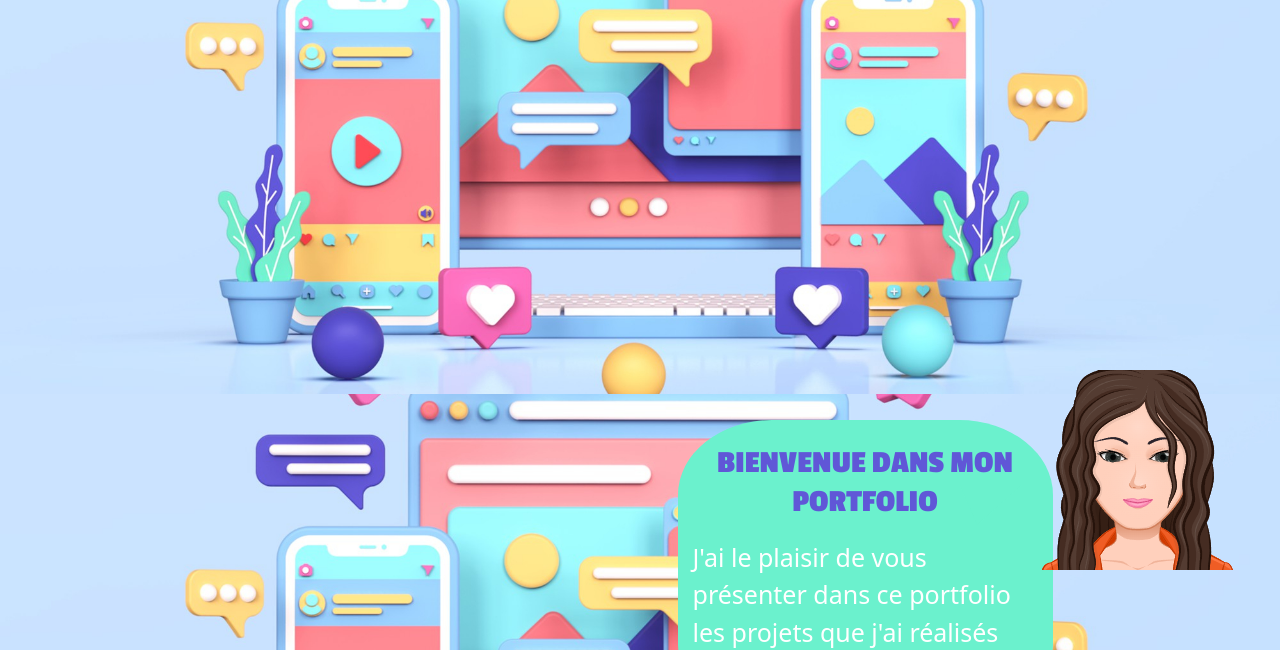
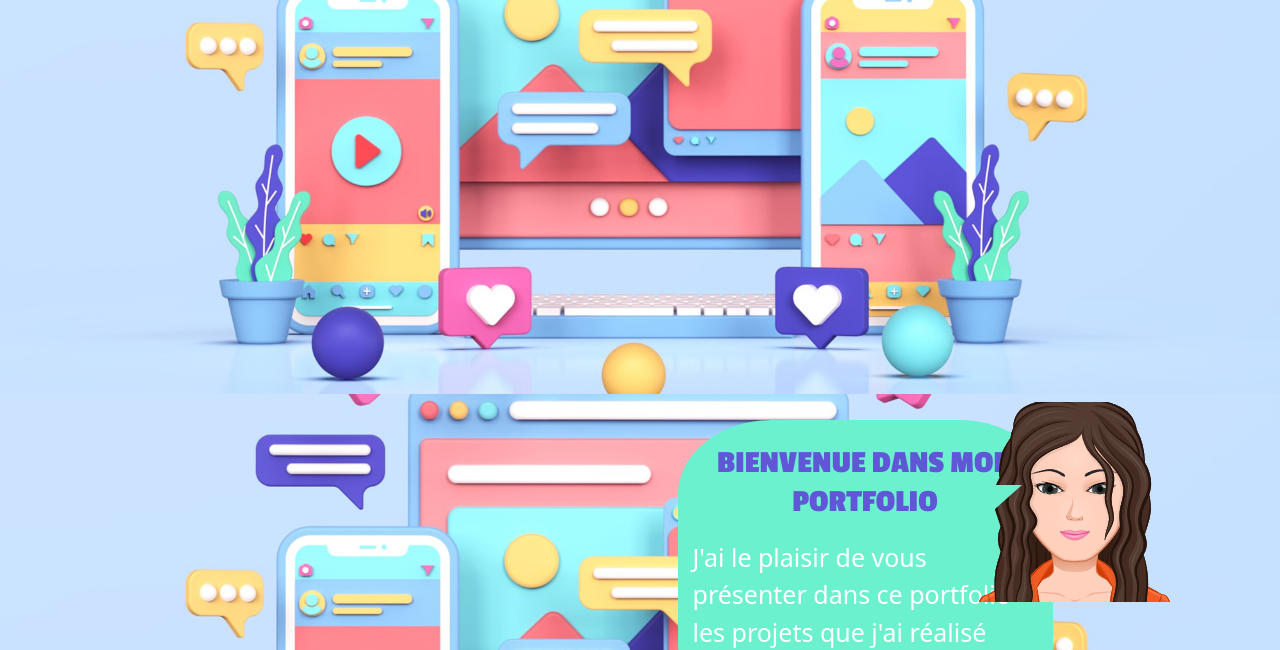
Before and after one commit to AurelieDombre/aurelie-siteweb, a plain HTML site: page index.html in a window 1280 px wide. Shown: the part 302-952 px from the top of the page. Drawn offline with nearby package versions, Linux system fonts and the light colour scheme; a web font is replaced by a local one.

Commit message:
corrrection avatar

```diff
--- a/assets/css/style.css
+++ b/assets/css/style.css
@@ -156,8 +156,8 @@ li:hover {
 
 .avatar{
   position: relative;
-  top: -110%;
-  left: 100%;
+  top: -98%;
+  left: 82%;
 }
 
 
--- a/index.html
+++ b/index.html
@@ -72,7 +72,7 @@
                 <section class="bienvenue">
                     <div class=" bulle ">
                         <h2>BIENVENUE DANS MON PORTFOLIO</h2>
-                        <p> J'ai le plaisir de vous présenter dans ce portfolio les projets que j'ai réalisés</p>
+                        <p> J'ai le plaisir de vous présenter dans ce portfolio les projets que j'ai réalisé</p>
                         <img class="avatar" src="assets/pictures/face_co.png" alt="avatar Aurélie">
                     </div>
                     <div class="triangle"></div>
```
